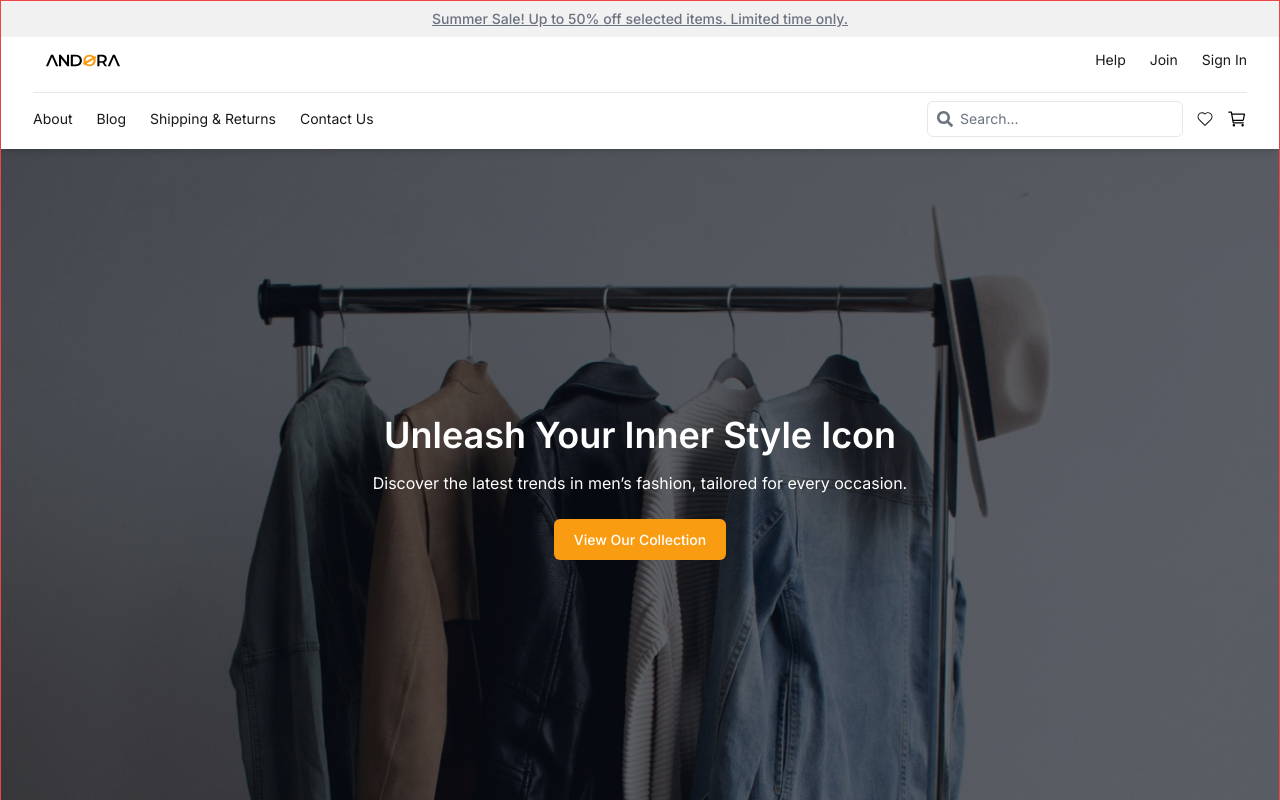
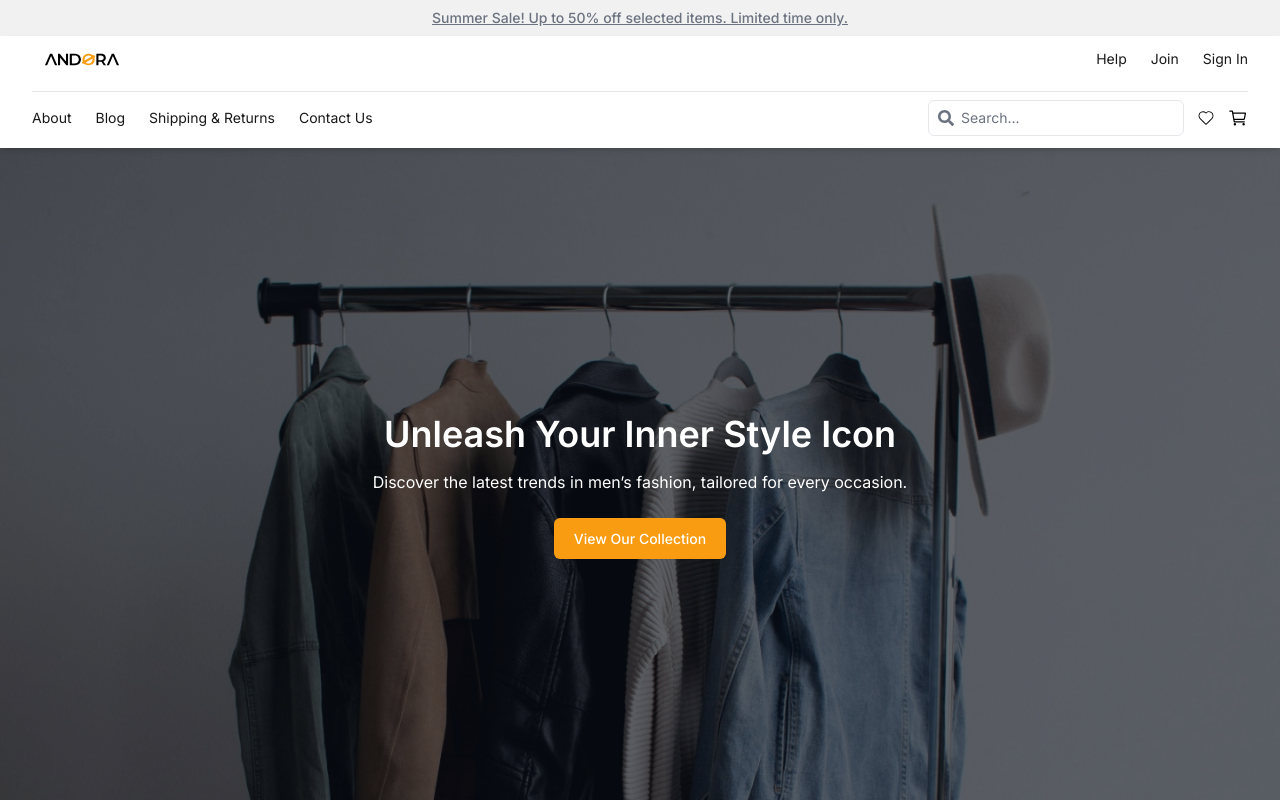
Before and after one commit to Pharm-ack/HNG-Stage-3, a Next.js app: page / in a window 1280 px wide. Shown: the top 800 px of the page. Built offline with nearby package versions, Linux system fonts and the light colour scheme.

Commit message:
Update layout.tsx

```diff
--- a/src/app/layout.tsx
+++ b/src/app/layout.tsx
@@ -21,8 +21,8 @@ export default function RootLayout({
   children: React.ReactNode;
 }>) {
   return (
-    <html lang="en" className="!scroll-smooth flex flex-col min-h-screen border border-red-500">
-      <body className={`${inter.className}`}>
+    <html lang="en" className="!scroll-smooth">
+      <body className={`${inter.className} flex flex-col min-h-screen`}>
         <Announcement />
         <CartProvider>
           <Header />
```
